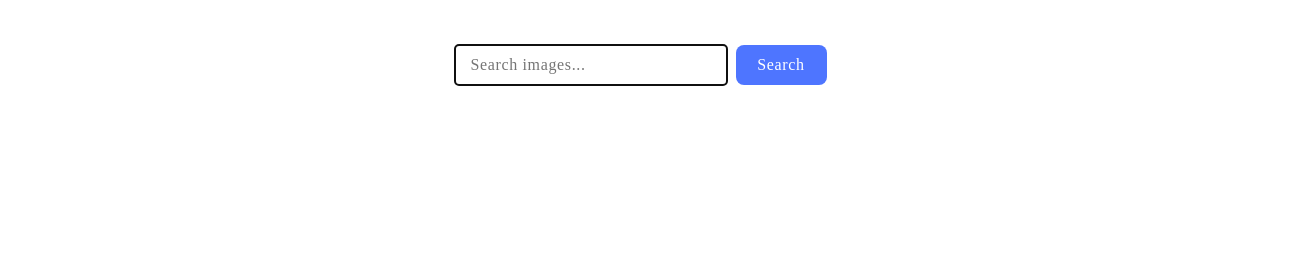
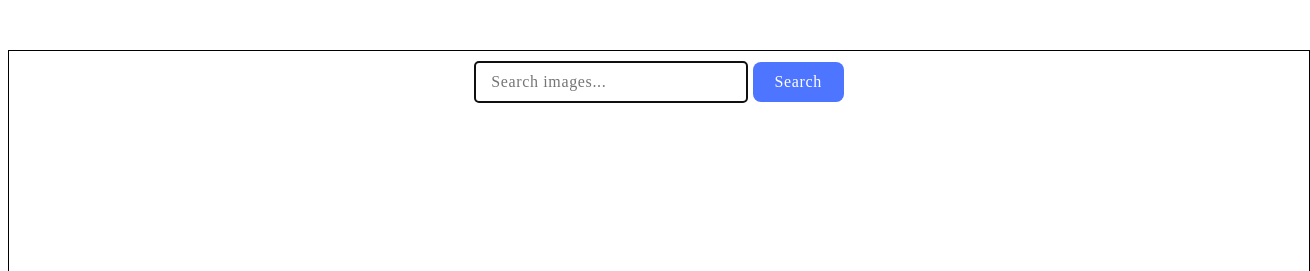
Before and after one commit to AnettX/goit-js-hw-11, a website built with Vite: page src/index.html in a window 1280 px wide. Shown: the top 271 px of the page, 1310 px wide, since content can reach past the window. Built offline with nearby package versions, Linux system fonts and the light colour scheme.

Commit message:
'update'

```diff
--- a/src/css/styles.css
+++ b/src/css/styles.css
@@ -72,3 +72,14 @@ button:hover {
 .search-form input:hover {
   border: 1px solid #000;
 }
+
+.block {
+  margin: 50px 0;
+  padding: 10px;
+  max-width: 100vw;
+  width: 100vw;
+  overflow-x: auto;
+  border: 1px solid black;
+  min-height: 200px;
+  background-color: rgb(255, 255, 255);
+}
--- a/src/index.html
+++ b/src/index.html
@@ -8,8 +8,9 @@
     <link rel="stylesheet" href="./css/styles.css" />
   </head>
   <body>
-    <section>
+    <section class="block">
       <form class="search-form js-search-form" autocomplete="off">
+        <div class="form-group">
           <input
             type="text"
             name="text"
@@ -17,7 +18,13 @@
             autofocus
           />
           <button type="submit">Search</button>
+        </div>
       </form>
+
+      <div
+        class="image-container js-image-container"
+        style="justify-content: start"
+      ></div>
     </section>
 
     <script type="module" src="./main.js" defer></script>
--- a/src/main.js
+++ b/src/main.js
@@ -0,0 +1,4 @@
+const refs = {
+formEl: document.querySelector('.js-search-form'),
+searchEl: document.querySelector('.js-image-container'),
+};
```
Lines whose indentation alone changed are shown as unchanged.
